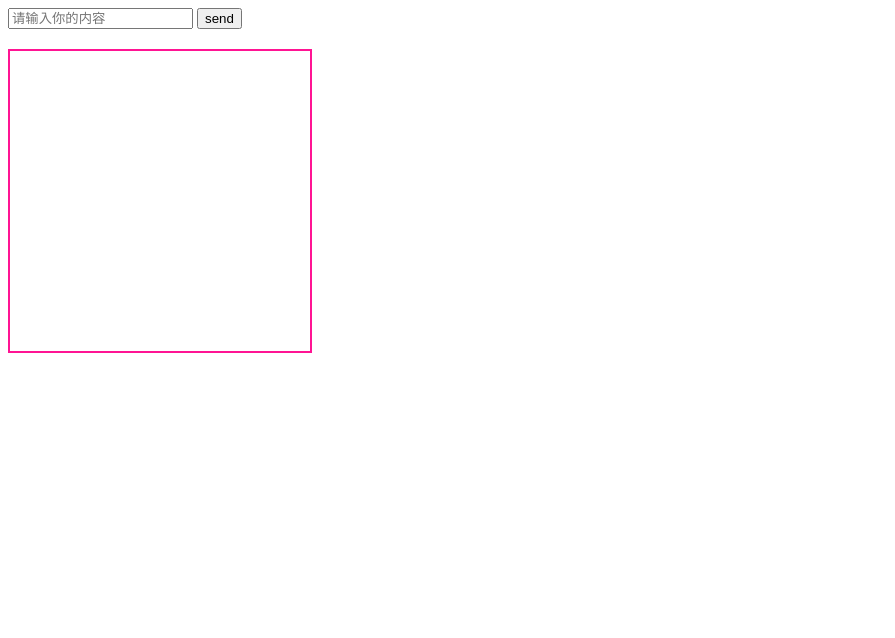
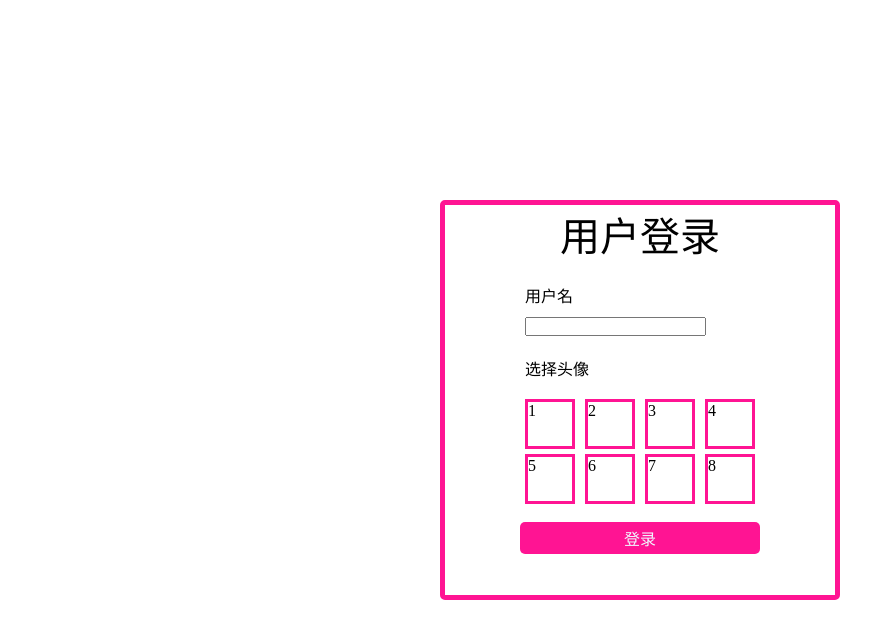
Before and after one commit to QAQDFAFD/node-websocket-chatroom, a website: page socket.io/index.html in a window 1280 px wide. Shown: the whole page, without its empty margins (0-895 px from the left). Drawn offline with nearby package versions, Linux system fonts and the light colour scheme.

Commit message:
初始化登录页面

```diff
--- a/socket.io/index.html
+++ b/socket.io/index.html
@@ -4,23 +4,114 @@
         <meta charset="UTF-8" />
         <meta http-equiv="X-UA-Compatible" content="text/html; />
         <meta name="viewport" content="width=device-width, initial-scale=1.0" />
-        <title>Document</title>
-        <script src="https://cdn.bootcss.com/socket.io/2.1.1/socket.io.js"></script>
+        <title>chatroom</title>
+        <style>
+            * {
+                box-sizing: border-box;
+                list-style: none;
+                padding: 0;
+                outline: none;
+            }
+            ul {
+                width: 14.375rem;
+                height: 6.875rem;
+                display: flex;
+                flex-flow: row wrap;
+                justify-content: center;
+                align-items: center;
+            }
+            ul li {
+                width: 3.125rem;
+                height: 3.125rem;
+                border: 0.1875rem solid deeppink;
+                margin-right: 0.625rem;
+            }
+
+            li:nth-child(4n) {
+                margin-right: 0;
+            }
+        </style>
     </head>
     <body>
-        <input type="text" placeholder="请输入你的内容" />
-        <button>send</button>
-        <div style="width: 300px; height: 300px; border: 2px solid deeppink; margin-top: 20px"></div>
+        <!-- 写一个基础的前端样式 -->
+        <div
+            class="model"
+            style="
+                width: 25rem;
+                height: 25rem;
+                position: fixed;
+                top: 50%;
+                left: 50%;
+                transform: translate(-50%, -50%);
+                border: 0.3125rem solid deeppink;
+                border-radius: 0.3125rem;
+                display: flex;
+                flex-direction: column;
+                justify-content: flex-start;
+                align-items: center;
+            "
+        >
+            <div style="font-size: 2.5rem; font-weight: 500">用户登录</div>
+            <div
+                class="user-name"
+                style="
+                    margin-top: 1.25rem;
+                    width: 14.375rem;
+                    display: flex;
+                    flex-direction: column;
+                    align-items: flex-start;
+                "
+            >
+                <div>用户名</div>
+                <input type="text" style="margin-top: 0.625rem" />
+            </div>
+            <div
+                class="avatar"
+                style="
+                    margin-top: 1.25rem;
+                    width: 14.375rem;
+                    display: flex;
+                    flex-direction: column;
+                    align-items: flex-start;
+                "
+            >
+                <div>选择头像</div>
+                <div class="avatar-choose" style="width: 100%">
+                    <ul>
+                        <li>1</li>
+                        <li>2</li>
+                        <li>3</li>
+                        <li>4</li>
+                        <li>5</li>
+                        <li>6</li>
+                        <li>7</li>
+                        <li>8</li>
+                    </ul>
+                </div>
+            </div>
+            <div
+                class="login-btn"
+                style="
+                    width: 15rem;
+                    height: 2rem;
+                    background-color: deeppink;
+                    border-radius: 0.3125rem;
+                    display: flex;
+                    justify-content: center;
+                    align-items: center;
+                    color: aliceblue;
+                "
+            >
+                登录
+            </div>
+        </div>
+        <script src="/socket.io/socket.io.js"></script>
         <script>
             const socket = io('http://localhost:8002')
-            // 获取一系列对象
-            const input = document.querySelector('input')
-            const button = document.querySelector('button')
-            const div = document.querySelector('div')
-
             socket.on('send', (data) => {
                 console.log(data)
             })
+            socket.emit('login', { name: 'lijiajun' })
         </script>
     </body>
 </html>
--- a/socket.io/package.json
+++ b/socket.io/package.json
@@ -1,5 +1,6 @@
 {
 	"dependencies": {
+		"express": "^4.18.2",
 		"socket.io": "^4.6.1"
 	}
 }
```
Also changed, not shown: note.md (+64 -0 lines), socket.io/app.js (+16 -12 lines), socket.io/pnpm-lock.yaml.
